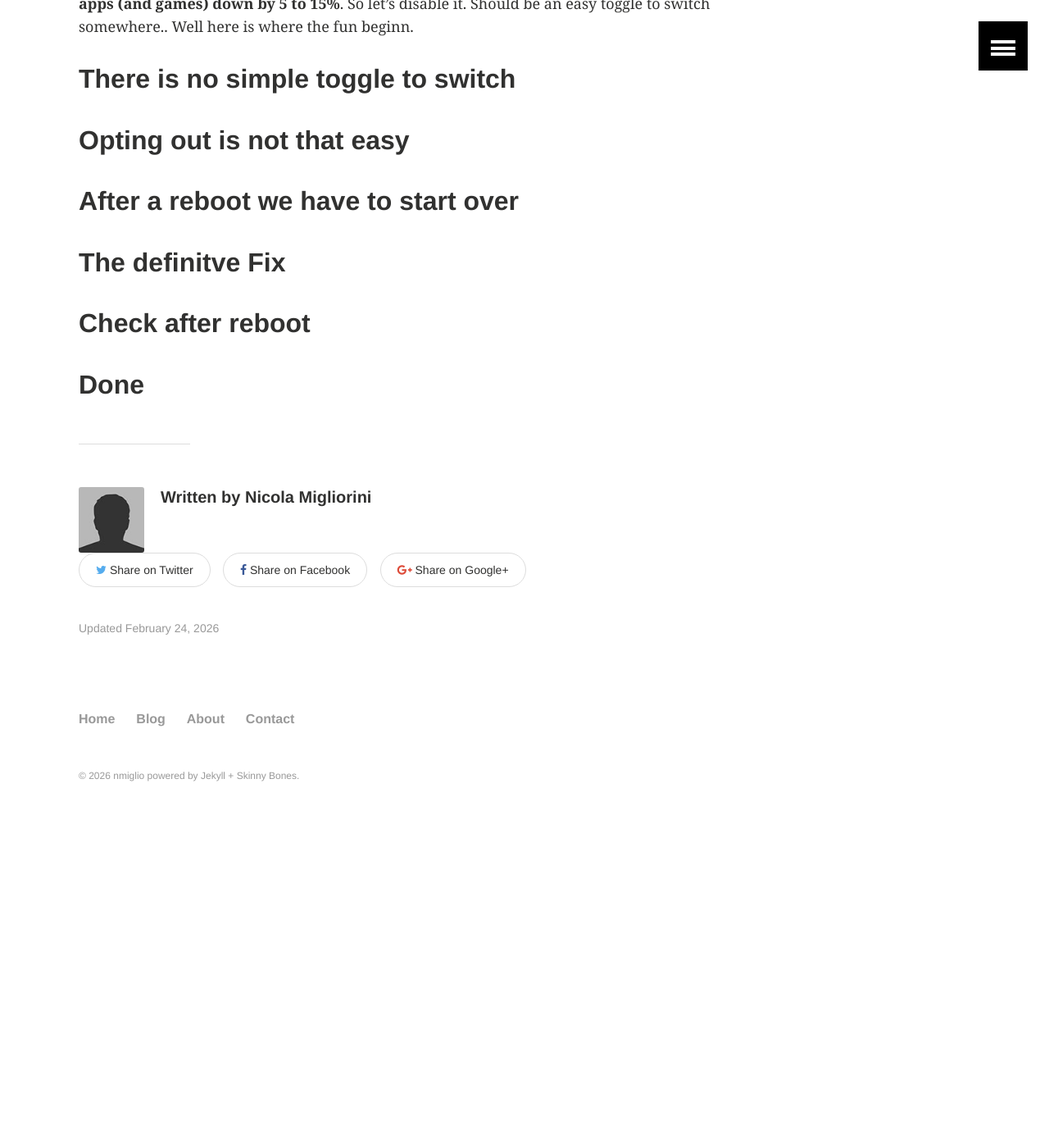
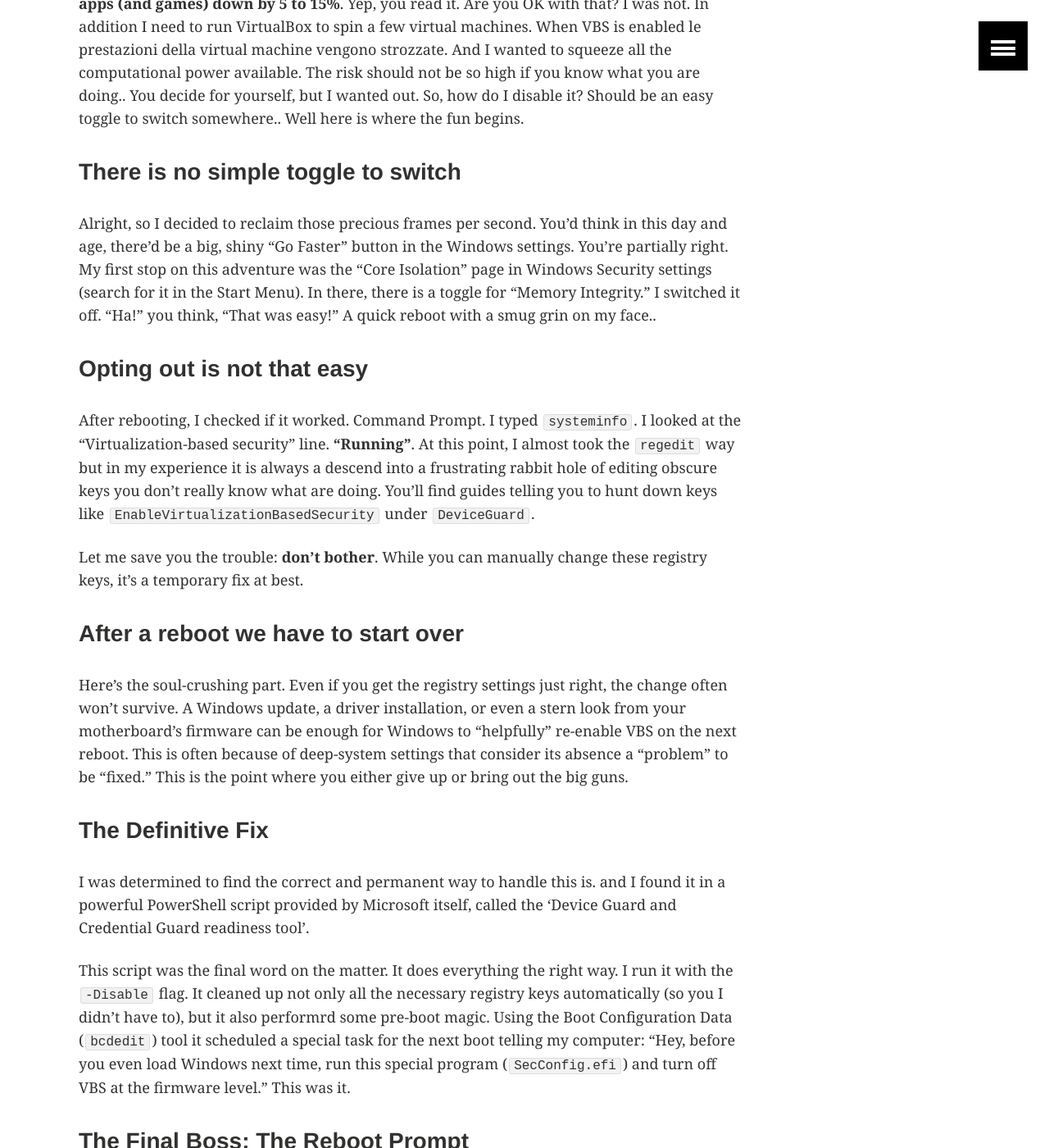
Before and after one commit to nmiglio/nmiglio.github.io, a Jekyll site: the page built from _posts/2026-02-24-permanently-disable-vbs.md, in a window 1280 px wide and 1400 px high, scrolled down 524 px. Shown: the whole window at 82% size. Built offline with Jekyll 4.4.1, drawn with Linux system fonts in a browser that asks for light colours; before the commit the page ends 1556 px from its top, so only the background shows below that; some of the changed text lies outside the part shown.

Commit message:
completed VBS article

```diff
--- a/_posts/2026-02-24-permanently-disable-vbs.md
+++ b/_posts/2026-02-24-permanently-disable-vbs.md
@@ -8,11 +8,39 @@ modified: 2026-02-24
 
 Virtualization-based security, aka **VBS**, allows Windows to create a secure memory enclave that's isolated from unsafe code. Another built-in feature called Hypervisor-Enforced Code Integrity (HVCI) uses the capabilities of VBS to prevent unsigned or questionable drivers and software from getting into memory. Together VBS and HVCI add a layer of protection that limits how much damage malware can do, even if it gets past your antivirus software.
 
-So why would you think about disabling it? Well.. **Virtualization Based Security can slow apps (and games) down by 5 to 15%**. So let's disable it. Should be an easy toggle to switch somewhere.. Well here is where the fun beginn.
+So why would you think about disabling it? Well.. **Virtualization Based Security can slow apps (and games) down by 5 to 15%**.
+Yep, you read it. Are you OK with that? I was not. In addition I need to run VirtualBox to spin a few virtual machines. When VBS is enabled le prestazioni della virtual machine vengono strozzate. And I wanted to squeeze all the computational power available. The risk should not be so high if you know what you are doing.. You decide for yourself, but I wanted out. So, how do I disable it? Should be an easy toggle to switch somewhere.. Well here is where the fun begins.
 
-## There is no simple toggle to switch
-## Opting out is not that easy
-## After a reboot we have to start over
-## The definitve Fix
-## Check after reboot
-## Done
+### There is no simple toggle to switch
+
+Alright, so I decided to reclaim those precious frames per second. You'd think in this day and age, there'd be a big, shiny "Go Faster" button in the Windows settings. You're partially right. My first stop on this adventure was the "Core Isolation" page in Windows Security settings (search for it in the Start Menu). In there, there is a toggle for "Memory Integrity." I switched it off. "Ha!" you think, "That was easy!" A quick reboot with a smug grin on my face..
+
+### Opting out is not that easy
+
+After rebooting, I checked if it worked. Command Prompt. I typed `systeminfo`. I looked at the "Virtualization-based security" line. **"Running"**. At this point, I almost took the `regedit` way but in my experience it is always a descend into a frustrating rabbit hole of editing obscure keys you don't really know what are doing. You'll find guides telling you to hunt down keys like `EnableVirtualizationBasedSecurity` under `DeviceGuard`.
+
+Let me save you the trouble: **don't bother**. While you can manually change these registry keys, it's a temporary fix at best.
+
+### After a reboot we have to start over
+
+Here’s the soul-crushing part. Even if you get the registry settings just right, the change often won't survive. A Windows update, a driver installation, or even a stern look from your motherboard's firmware can be enough for Windows to "helpfully" re-enable VBS on the next reboot. This is often because of deep-system settings that consider its absence a "problem" to be "fixed." This is the point where you either give up or bring out the big guns.
+
+### The Definitive Fix
+
+I was determined to find the correct and permanent way to handle this is. and I found it in a powerful PowerShell script provided by Microsoft itself, called the 'Device Guard and Credential Guard readiness tool'.
+
+This script was the final word on the matter. It does everything the right way. I run it with the `-Disable` flag. It cleaned up not only all the necessary registry keys automatically (so you I didn't have to), but it also performrd some pre-boot magic. Using the Boot Configuration Data (`bcdedit`) tool it scheduled a special task for the next boot telling my computer: "Hey, before you even load Windows next time, run this special program (`SecConfig.efi`) and turn off VBS at the firmware level." This was it.
+
+### The Final Boss: The Reboot Prompt
+
+This was the crucial step that the script set up. After running the script and rebooting, I didn't go straight to Windows. I was greeted by a confirmation screen asking if I wanted to disable these security features.
+
+**HELL YEAH!.** I had to press a specific key (I think it was F3) to confirm. This was the system's final check, ensuring that I - the human in command - was authorizing this change. Once confirmed, the system finished booting.
+
+### The check after reboot
+
+Then the true moment of truth. Once back in Windows, I opened a Command Prompt and typed `systeminfo` once again. I scrolled down the list and found the line for "Virtualization-based security". And there I saw the confirmation I won the battle this time: I could read the two most beautiful words in the English language: "Not enabled".
+
+### Done
+
+And this was it.I successfully navigated the labyrinth of Windows settings, bypassed the registry trap, and used the crushing tool to disable VBS for good. Now I can go enjoy the extra horsepower and smoother performance. I think I earned them.
```
